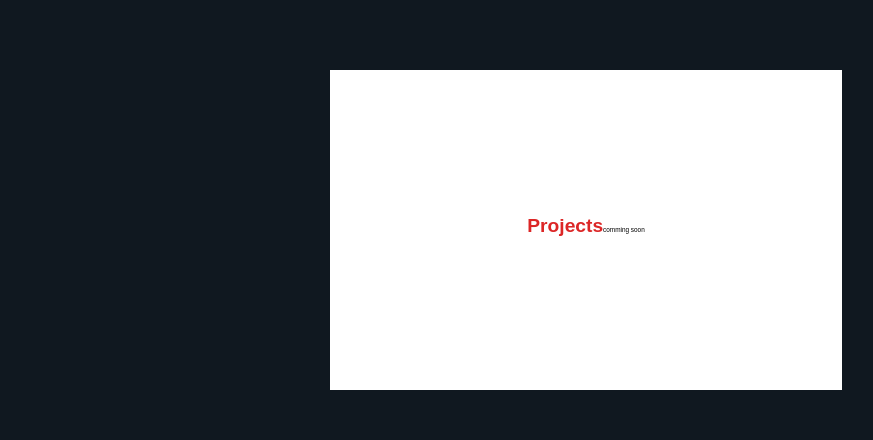
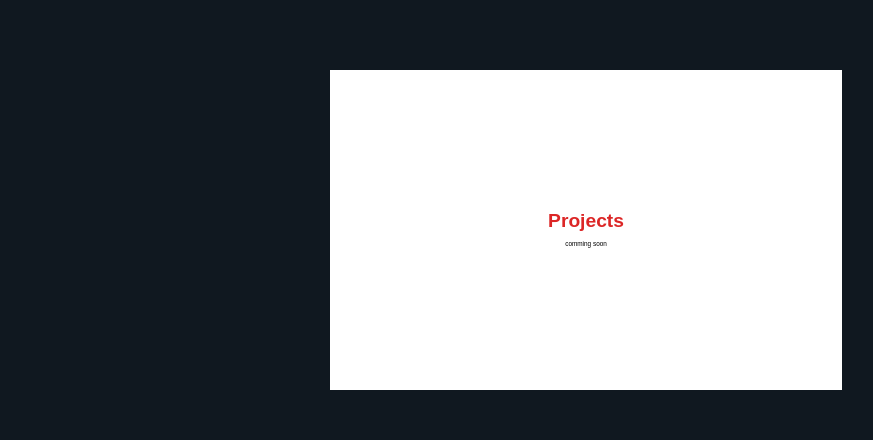
Before and after one commit to gladyskankwala/portfolioGladis, a React (Vite) app: page / in a window 1280 px wide. Shown: the part 1863-2303 px from the top of the page, without its empty margins (54-927 px from the left). Built offline with nearby package versions, Linux system fonts and the light colour scheme; a web font is replaced by a local one.

Commit message:
project update version 1

```diff
--- a/src/components/Projects.jsx
+++ b/src/components/Projects.jsx
@@ -25,8 +25,8 @@ function ScrollTriger () {
     }, {scope: main})
 
     return(
-        <div className="box-container bg-black-100 gap-4 space-y-40 flex justify-center items-center h-screen w-screen flex-col" ref={main}>
-          <div className="box bg-white h-screen w-screen flex justify-center items-center">
+        <div className="box-container bg-black-100 gap-4 space-y-40 flex h-screen w-screen flex-col" ref={main}>
+          <div className="box bg-white h-screen w-screen flex flex-col justify-center items-center">
             <h1 className="text-4xl md:text-5xl font-bold text-red-600 mb-6">Projects</h1>
             <p>comming soon</p>
           </div>
```
